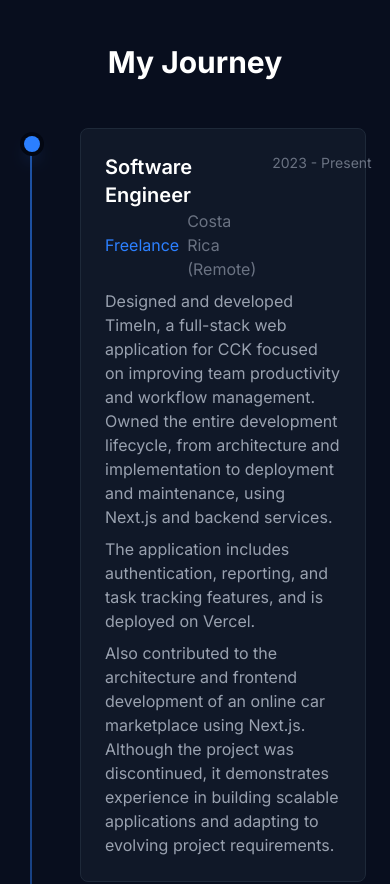
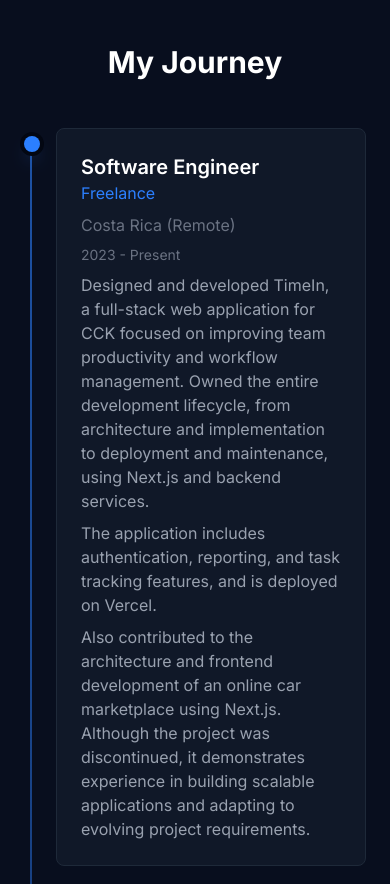
Before and after one commit to keff6/portfolio-app, a Next.js app: page / in a window 390 px wide. Shown: the part 3340-4224 px from the top of the page. Built offline with nearby package versions, Linux system fonts and the light colour scheme.

Commit message:
Fix css issues

```diff
--- a/src/app/layout.tsx
+++ b/src/app/layout.tsx
@@ -7,8 +7,8 @@ const inter = Inter({
 });
 
 export const metadata: Metadata = {
-  title: "Kevin Fallas | Full Stack Developer",
-  description: "Portfolio of a passionate full stack developer",
+  title: "Kevin Fallas | Software Engineer",
+  description: "Portfolio of a passionate Software Engineer",
   icons: {
     icon: "/favicon.ico",
   },
--- a/src/components/Journey.tsx
+++ b/src/components/Journey.tsx
@@ -32,21 +32,21 @@ export default function Journey() {
                 whileInView={{ opacity: 1, x: 0 }}
                 viewport={{ once: true }}
                 transition={{ duration: 0.5, delay: index * 0.1 }}
-                className="relative pl-14"
+                className="relative pl-8 md:pl-14"
               >
                 <div className="absolute left-0 top-2 w-4 h-4 bg-blue-500 rounded-full ring-4 ring-gray-950 shadow-lg shadow-blue-500/30" />
                 <div className="bg-gray-900 p-6 rounded-lg border border-gray-800 hover:border-blue-600/50 transition-colors">
-                  <div className="flex justify-between items-start mb-2">
+                  <div className="flex flex-col md:flex-row md:justify-between md:items-start mb-2">
                     <div>
                       <h3 className="text-xl font-semibold text-white">
                         {job.title}
                       </h3>
-                      <p className="text-blue-500 flex items-center gap-2">
+                      <p className="text-blue-500 grid md:flex items-center gap-2">
                         {job.company}
                         <span className="text-gray-500">{job.country}</span>
                       </p>
                     </div>
-                    <span className="text-gray-500 text-sm whitespace-nowrap ml-4">
+                    <span className="text-gray-500 text-sm whitespace-nowrap mt-2 md:mt-0 md:ml-4">
                       {job.period}
                     </span>
                   </div>
```
